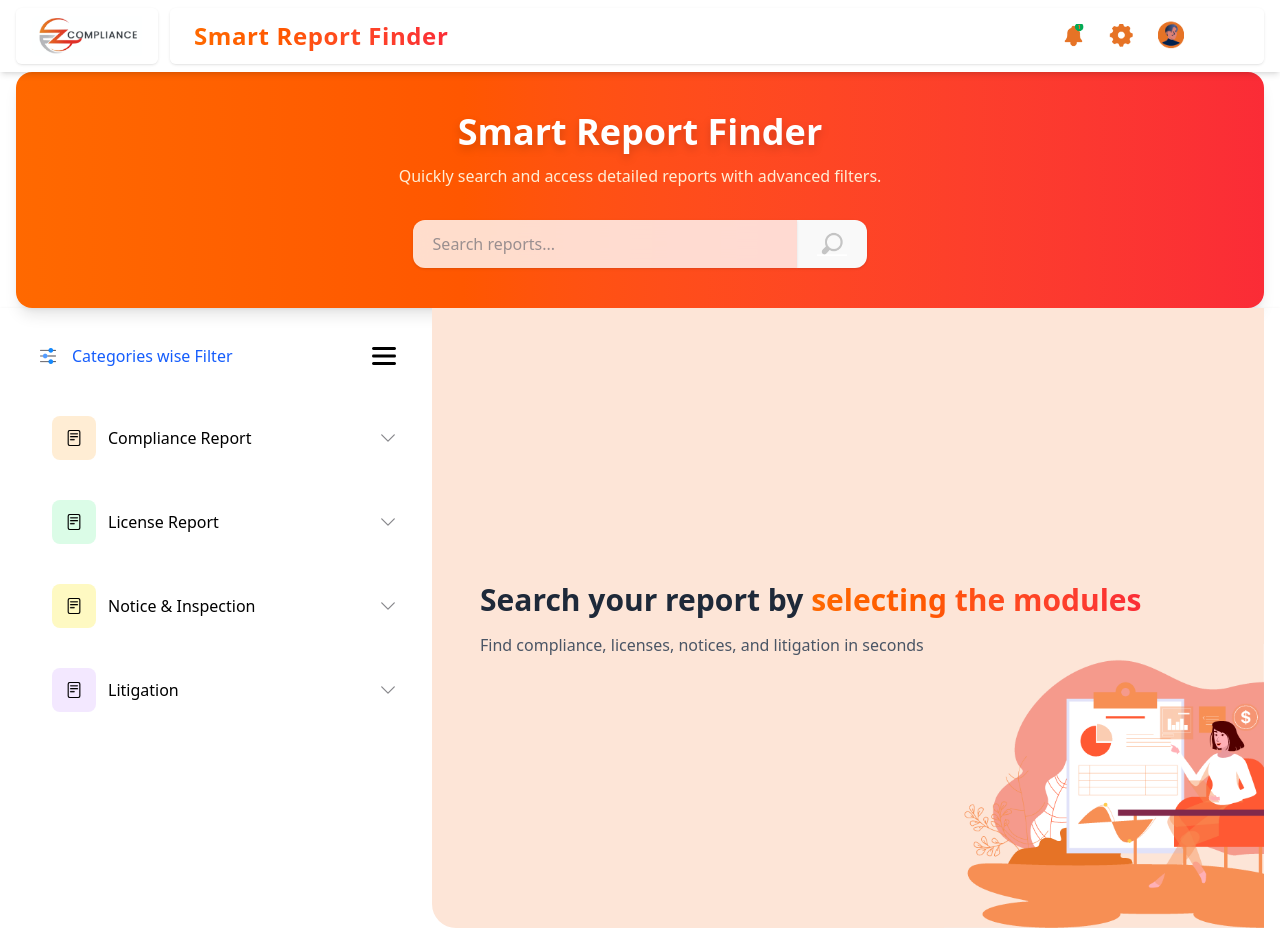
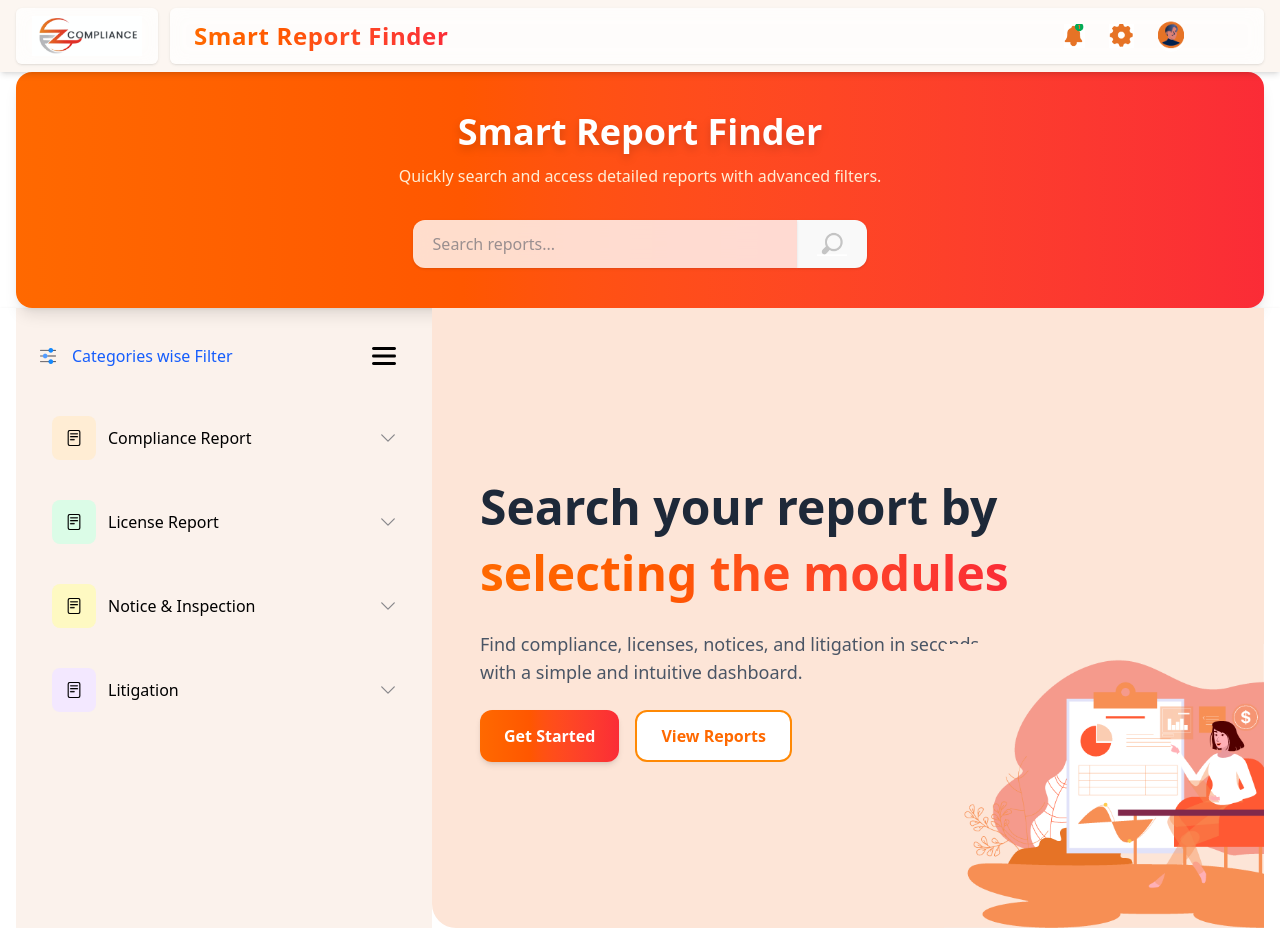
Before and after one commit to vanshchaudhary9837/EZ-Report, a React (Vite) app: page / in a window 1280 px wide. Built offline with nearby package versions, Linux system fonts and the light colour scheme.

Commit message:
modify hero section and color palette

```diff
--- a/src/components/Hero.jsx
+++ b/src/components/Hero.jsx
@@ -19,29 +19,45 @@ const Hero = () => {
 
         {/* Hero Right Section */}
         <div
-          className={`hero-right relative flex flex-col justify-center bg-[#FDE5D7] p-12 rounded-bl-3xl transition-all duration-300 ${
+          className={`hero-right relative flex flex-col justify-center bg-[#FDE5D7] p-12 rounded-bl-3xl transition-all duration-500 ${
             collapsed ? "w-[calc(100%-4rem)]" : "w-2/3"
           }`}
         >
           {selectedReport ? (
-            // Show Report when clicked
             <ReportView title={selectedReport} />
           ) : (
-            // Default hero message
             <>
-              <h2 className="text-3xl font-bold text-gray-800 leading-snug">
+              {/* Hero Text */}
+              <h2 className="text-4xl md:text-5xl font-extrabold text-gray-800 leading-snug mb-4">
                 Search your report by{" "}
                 <span className="text-transparent bg-clip-text bg-gradient-to-r from-orange-500 to-red-500">
                   selecting the modules
                 </span>
               </h2>
-              <p className="mt-3 text-gray-600 text-base">
+
+              {/* Subtext */}
+              <p className="mt-2 text-gray-600 text-lg max-w-lg">
                 Find compliance, licenses, notices, and litigation in seconds
+                with a simple and intuitive dashboard.
               </p>
+
+              {/* Buttons */}
+              <div className="mt-6 flex gap-4">
+                <button className="px-6 py-3 rounded-xl bg-gradient-to-r from-orange-500 to-red-500 text-white font-semibold shadow-md hover:shadow-lg hover:scale-105 transition-transform">
+                  Get Started
+                </button>
+                <button className="px-6 py-3 rounded-xl border-2 border-orange-400 text-orange-500 font-semibold bg-white hover:bg-orange-50 hover:scale-105 transition-transform">
+                  View Reports
+                </button>
+              </div>
+
+              {/* Hero Illustration */}
               <img
                 src="/src/assets/hero.png"
                 alt="illustration"
-                className="max-w-xs absolute bottom-0 right-0"
+                className={`absolute bottom-0 right-0 transition-all duration-500 ${
+                  collapsed ? "max-w-md" : "max-w-xs"
+                }`}
               />
             </>
           )}
--- a/src/components/Navbar.jsx
+++ b/src/components/Navbar.jsx
@@ -3,7 +3,7 @@ import React from 'react'
 const Navbar = () => {
   return (
     <nav className="flex items-center gap-3 fixed top-0 left-0 w-full z-50
-                    bg-white/70 backdrop-blur-md shadow-md px-4 py-2 transition">
+                    bg-[#fbf2ec]/70 backdrop-blur-md shadow-md px-4 py-2 transition">
 
       {/* Logo */}
       <div className="logo bg-white/80 backdrop-blur-sm shadow rounded-md px-4 py-2">
--- a/src/components/Sidebar.jsx
+++ b/src/components/Sidebar.jsx
@@ -4,7 +4,7 @@ import CategoryItem from "./CategoryItem";
 const Sidebar = ({collapsed, setCollapsed, onReportClick}) => {
 
   return (
-    <aside className={`${collapsed ? "w-34 items-center" : "w-1/3"} p-6 transition-all duration-300 flex flex-col `}>
+    <aside className={`${collapsed ? "w-34 items-center" : "w-1/3"} p-6 bg-[#fbf2ec] transition-all duration-500 flex flex-col `}>
       {/* Filter Title */}
       <div className="flex justify-between items-center mb-6">
         {!collapsed && (
```
